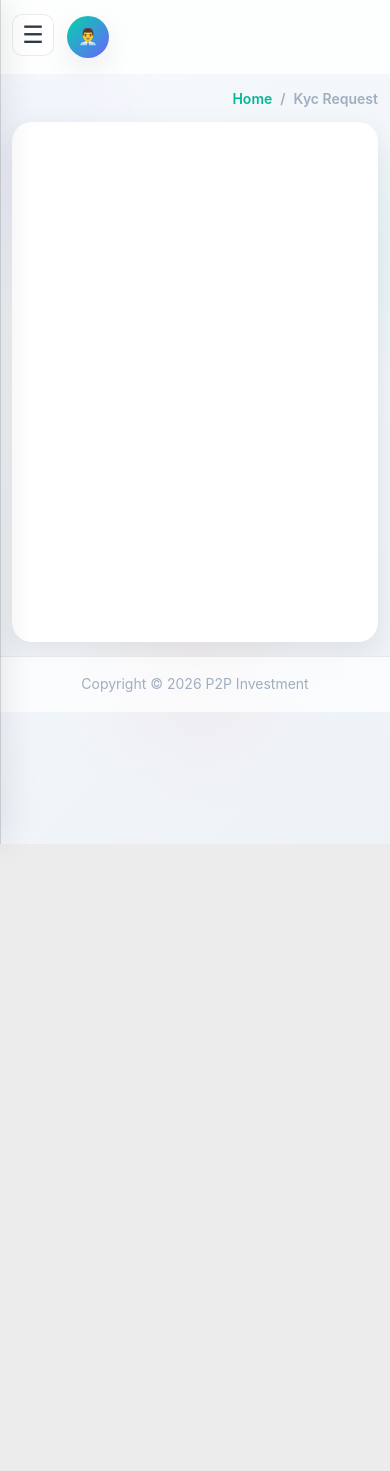
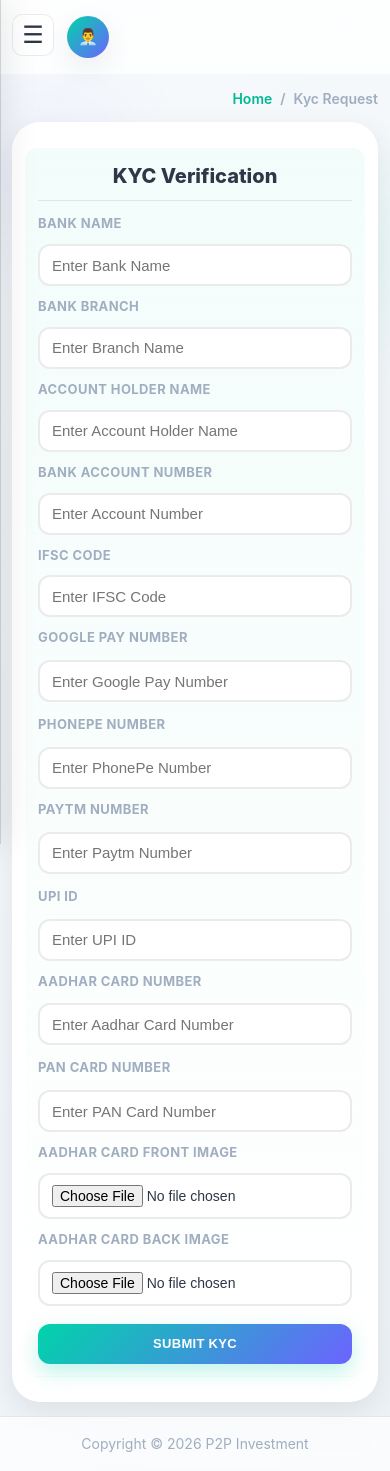
Before and after one commit to farhan-khan259/P2P-MLM, a React (Create React App) app: page /members/kyc-request in a window 390 px wide. Before the commit the page ends 844 px from the top, so only its background shows below. Built offline with nearby package versions, Linux system fonts and the light colour scheme.

Commit message:
Add KYCRequest component and update routing; refactor DonationReport component layout

```diff
--- a/src/App.js
+++ b/src/App.js
@@ -6,6 +6,7 @@ import Dashboard from './Components/Admin/Dashboard/Dashboard';
 import MemberView from './Components/Admin/Members/MemberView/MemberView';
 import MembersLocation from './Components/Admin/Members/MembersLocation/MembersLocation';
 import MemberBlockList from './Components/Admin/Members/MemberBlockList/MemberBlockList';
+import KYCRequest from './Components/Admin/Members/KYCRequest/KYCRequest';
 import TeamView from './Components/Admin/Tree/TeamView/TeamView';
 import MyDirectReferral from './Components/Admin/Tree/MyDirectReferral/MyDirectReferral';
 import DonationReport from './Components/Admin/NetworkReports/DonationReport/DonationReport';
@@ -134,7 +135,7 @@ function App() {
           <Route path="epin/delete-epin" element={<DeleteEPin />} />
           <Route path="epin/transfer-history" element={<TransferHistory />} />
 
-          <Route path="members/kyc-request" element={<AdminBlankPage />} />
+          <Route path="members/kyc-request" element={<KYCRequest />} />
           <Route path="members/all-members" element={<MemberView />} />
           <Route path="members/active-members" element={<MembersLocation />} />
           <Route path="members/inactive-members" element={<AdminBlankPage />} />
@@ -143,11 +144,11 @@ function App() {
           <Route path="network-reports/network-explorer" element={<TeamView />} />
           <Route path="network-reports/downline-list" element={<MyDirectReferral />} />
           <Route path="network-reports/level-income-reports" element={<LevelIncome />} />
-          <Route path="network-reports/donation-report" element={<DonationReport />} />
-          <Route path="network-reports/upgrade-reports" element={<Navigate to="/network-reports/donation-report" replace />} />
+          <Route path="network-reports/donation-report" element={<Navigate to="/income-reports/donation-report" replace />} />
+          <Route path="network-reports/upgrade-reports" element={<Navigate to="/income-reports/donation-report" replace />} />
 
           <Route path="income-reports/level-income-reports" element={<LevelIncome />} />
-          <Route path="income-reports/donation-report" element={<AdminBlankPage />} />
+          <Route path="income-reports/donation-report" element={<DonationReport />} />
 
           <Route path="products-package/add-products" element={<AdminBlankPage />} />
           <Route path="products-package/modify-product" element={<AdminBlankPage />} />
--- a/src/Components/Admin/Common/AdminLayout.jsx
+++ b/src/Components/Admin/Common/AdminLayout.jsx
@@ -34,8 +34,7 @@ const menuItems = [
     children: [
       { label: 'Network Explorer', to: '/network-reports/network-explorer' },
       { label: 'Downline List', to: '/network-reports/downline-list' },
-      { label: 'Level Income Reports', to: '/network-reports/level-income-reports' },
-      { label: 'Donation Report', to: '/network-reports/donation-report' }
+      { label: 'Level Income Reports', to: '/network-reports/level-income-reports' }
     ]
   },
   {
--- /dev/null
+++ b/src/Components/Admin/Members/KYCRequest/KYCRequest.css
@@ -0,0 +1,130 @@
+@import '../../Common/AdminLayout.css';
+
+.kyc-request-wrap {
+  max-width: 900px;
+  margin: 0 auto;
+  background: linear-gradient(180deg, rgba(0, 212, 170, 0.05) 0%, rgba(255, 255, 255, 0.92) 100%);
+  border: 1px solid var(--border-soft);
+  border-radius: var(--radius);
+  padding: 20px;
+}
+
+.kyc-request-title {
+  margin: 0 0 18px;
+  text-align: center;
+  color: var(--dark);
+  font-size: 28px;
+  font-weight: 800;
+  border-bottom: 1px solid var(--line-soft);
+  padding-bottom: 12px;
+}
+
+.kyc-request-form {
+  display: flex;
+  flex-direction: column;
+  gap: 12px;
+}
+
+.kyc-label {
+  color: var(--gray);
+  font-size: 13px;
+  font-weight: 700;
+  text-transform: uppercase;
+  letter-spacing: 0.4px;
+}
+
+.kyc-row-two-col {
+  display: grid;
+  grid-template-columns: repeat(2, minmax(0, 1fr));
+  gap: 12px;
+}
+
+.kyc-col {
+  display: flex;
+  flex-direction: column;
+  gap: 12px;
+}
+
+.kyc-file-input {
+  width: 100%;
+  border: 2px solid rgba(0, 0, 0, 0.08);
+  border-radius: var(--radius-sm);
+  padding: 10px 12px;
+  font-size: 14px;
+  background: #fff;
+  transition: all 0.25s ease;
+}
+
+.kyc-file-input:focus {
+  border-color: var(--primary);
+  box-shadow: 0 0 0 3px rgba(0, 212, 170, 0.15);
+  outline: none;
+}
+
+.kyc-submit-row {
+  margin-top: 8px;
+  display: flex;
+  justify-content: center;
+}
+
+.kyc-submit-btn {
+  width: min(100%, 260px);
+  font-size: 14px;
+  padding: 11px 16px;
+}
+
+.kyc-request-form .text-input {
+  min-height: 42px;
+}
+
+@media (max-width: 992px) {
+  .kyc-request-wrap {
+    border-radius: 18px;
+    padding: 16px;
+  }
+
+  .kyc-request-title {
+    font-size: 24px;
+  }
+}
+
+@media (max-width: 768px) {
+  .kyc-request-wrap {
+    padding: 14px;
+    border-radius: 14px;
+  }
+
+  .kyc-request-title {
+    font-size: 21px;
+    padding-bottom: 8px;
+    margin-bottom: 12px;
+  }
+
+  .kyc-row-two-col {
+    grid-template-columns: 1fr;
+    gap: 12px;
+  }
+
+  .kyc-file-input {
+    font-size: 14px;
+    padding: 10px 12px;
+  }
+
+  .kyc-submit-btn {
+    width: 100%;
+  }
+}
+
+@media (max-width: 480px) {
+  .kyc-request-wrap {
+    padding: 12px;
+  }
+
+  .kyc-request-title {
+    font-size: 19px;
+  }
+
+  .kyc-request-form {
+    gap: 10px;
+  }
+}
--- /dev/null
+++ b/src/Components/Admin/Members/KYCRequest/KYCRequest.jsx
@@ -0,0 +1,169 @@
+import { useState } from 'react';
+import './KYCRequest.css';
+
+const initialFormData = {
+  bankName: '',
+  bankBranch: '',
+  accountHolderName: '',
+  bankAccountNumber: '',
+  ifscCode: '',
+  googlePayNumber: '',
+  phonePeNumber: '',
+  paytmNumber: '',
+  upiId: '',
+  aadharCardNumber: '',
+  panCardNumber: ''
+};
+
+function KYCRequest() {
+  const [formData, setFormData] = useState(initialFormData);
+
+  const handleChange = (key) => (event) => {
+    setFormData((prev) => ({ ...prev, [key]: event.target.value }));
+  };
+
+  const handleSubmit = (event) => {
+    event.preventDefault();
+  };
+
+  return (
+    <div>
+      <div className="panel" style={{ borderRadius: '28px', padding: '24px' }}>
+        <div className="kyc-request-wrap">
+          <h2 className="kyc-request-title">KYC Verification</h2>
+
+          <form className="kyc-request-form" onSubmit={handleSubmit}>
+            <label className="kyc-label" htmlFor="bankName">Bank Name</label>
+            <input
+              id="bankName"
+              className="text-input"
+              placeholder="Enter Bank Name"
+              value={formData.bankName}
+              onChange={handleChange('bankName')}
+            />
+
+            <label className="kyc-label" htmlFor="bankBranch">Bank Branch</label>
+            <input
+              id="bankBranch"
+              className="text-input"
+              placeholder="Enter Branch Name"
+              value={formData.bankBranch}
+              onChange={handleChange('bankBranch')}
+            />
+
+            <label className="kyc-label" htmlFor="accountHolderName">Account Holder Name</label>
+            <input
+              id="accountHolderName"
+              className="text-input"
+              placeholder="Enter Account Holder Name"
+              value={formData.accountHolderName}
+              onChange={handleChange('accountHolderName')}
+            />
+
+            <label className="kyc-label" htmlFor="bankAccountNumber">Bank Account Number</label>
+            <input
+              id="bankAccountNumber"
+              className="text-input"
+              placeholder="Enter Account Number"
+              value={formData.bankAccountNumber}
+              onChange={handleChange('bankAccountNumber')}
+            />
+
+            <label className="kyc-label" htmlFor="ifscCode">IFSC Code</label>
+            <input
+              id="ifscCode"
+              className="text-input"
+              placeholder="Enter IFSC Code"
+              value={formData.ifscCode}
+              onChange={handleChange('ifscCode')}
+            />
+
+            <div className="kyc-row-two-col">
+              <div className="kyc-col">
+                <label className="kyc-label" htmlFor="googlePayNumber">Google Pay Number</label>
+                <input
+                  id="googlePayNumber"
+                  className="text-input"
+                  placeholder="Enter Google Pay Number"
+                  value={formData.googlePayNumber}
+                  onChange={handleChange('googlePayNumber')}
+                />
+              </div>
+
+              <div className="kyc-col">
+                <label className="kyc-label" htmlFor="phonePeNumber">PhonePe Number</label>
+                <input
+                  id="phonePeNumber"
+                  className="text-input"
+                  placeholder="Enter PhonePe Number"
+                  value={formData.phonePeNumber}
+                  onChange={handleChange('phonePeNumber')}
+                />
+              </div>
+            </div>
+
+            <div className="kyc-row-two-col">
+              <div className="kyc-col">
+                <label className="kyc-label" htmlFor="paytmNumber">Paytm Number</label>
+                <input
+                  id="paytmNumber"
+                  className="text-input"
+                  placeholder="Enter Paytm Number"
+                  value={formData.paytmNumber}
+                  onChange={handleChange('paytmNumber')}
+                />
+              </div>
+
+              <div className="kyc-col">
+                <label className="kyc-label" htmlFor="upiId">UPI ID</label>
+                <input
+                  id="upiId"
+                  className="text-input"
+                  placeholder="Enter UPI ID"
+                  value={formData.upiId}
+                  onChange={handleChange('upiId')}
+                />
+              </div>
+            </div>
+
+            <div className="kyc-row-two-col">
+              <div className="kyc-col">
+                <label className="kyc-label" htmlFor="aadharCardNumber">Aadhar Card Number</label>
+                <input
+                  id="aadharCardNumber"
+                  className="text-input"
+                  placeholder="Enter Aadhar Card Number"
+                  value={formData.aadharCardNumber}
+                  onChange={handleChange('aadharCardNumber')}
+                />
+              </div>
+
+              <div className="kyc-col">
+                <label className="kyc-label" htmlFor="panCardNumber">PAN Card Number</label>
+                <input
+                  id="panCardNumber"
+                  className="text-input"
+                  placeholder="Enter PAN Card Number"
+                  value={formData.panCardNumber}
+                  onChange={handleChange('panCardNumber')}
+                />
+              </div>
+            </div>
+
+            <label className="kyc-label" htmlFor="aadharFrontImage">Aadhar Card Front Image</label>
+            <input id="aadharFrontImage" className="kyc-file-input" type="file" />
+
+            <label className="kyc-label" htmlFor="aadharBackImage">Aadhar Card Back Image</label>
+            <input id="aadharBackImage" className="kyc-file-input" type="file" />
+
+            <div className="kyc-submit-row">
+              <button className="btn-primary kyc-submit-btn" type="submit">Submit KYC</button>
+            </div>
+          </form>
+        </div>
+      </div>
+    </div>
+  );
+}
+
+export default KYCRequest;
--- a/src/Components/Admin/NetworkReports/DonationReport/DonationReport.jsx
+++ b/src/Components/Admin/NetworkReports/DonationReport/DonationReport.jsx
@@ -262,16 +262,6 @@ function DonationReport() {
           </div>
         </div>
 
-        <div className="donation-rank-wrap">
-          <div className="donation-rank-card">
-            <p className="donation-rank-title">Rank</p>
-            <ol className="donation-rank-list">
-              {Object.entries(rankLabels).map(([rankKey, label]) => (
-                <li key={rankKey}>{`${rankKey}. ${label}`}</li>
-              ))}
-            </ol>
-          </div>
-        </div>
       </div>
     </div>
   );
```
Also changed, not shown: src/Components/Admin/Members/MemberView/MemberView.jsx (+7 -7 lines), src/Components/Admin/NetworkReports/DonationReport/DonationReport.css (+0 -40 lines).
